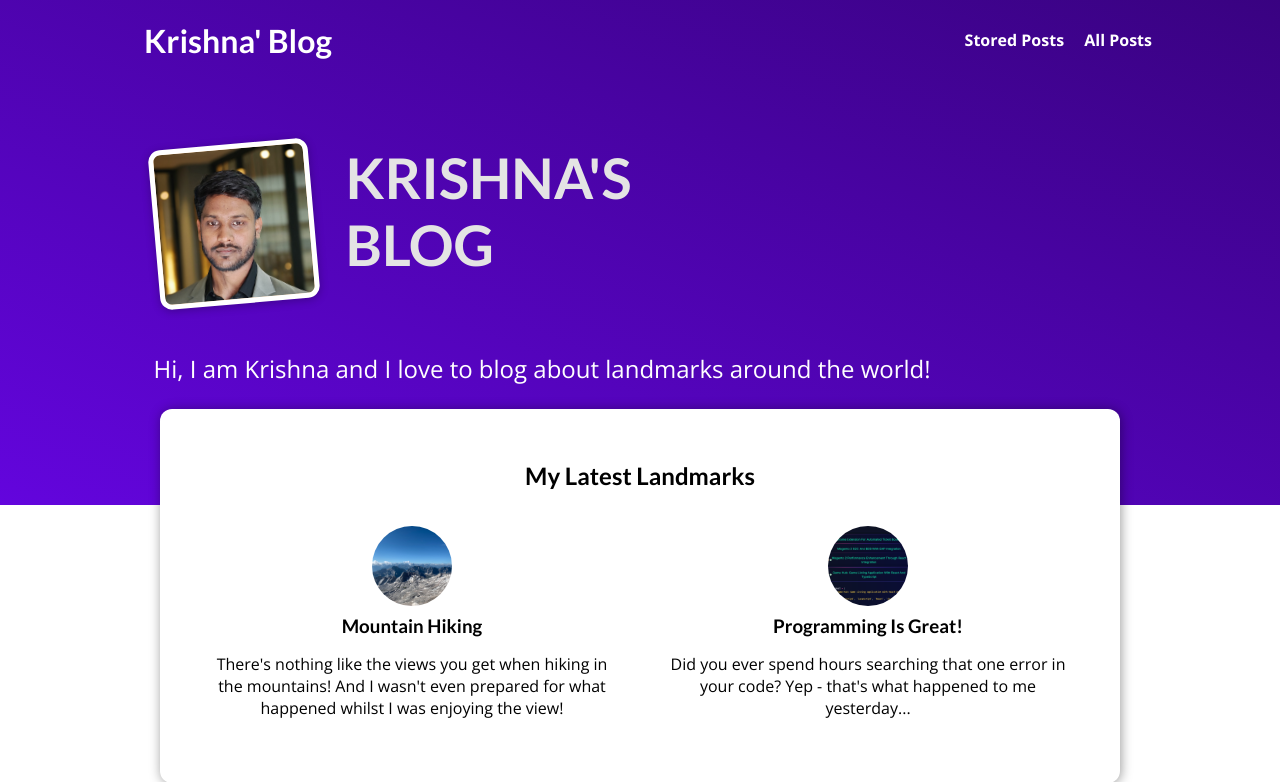
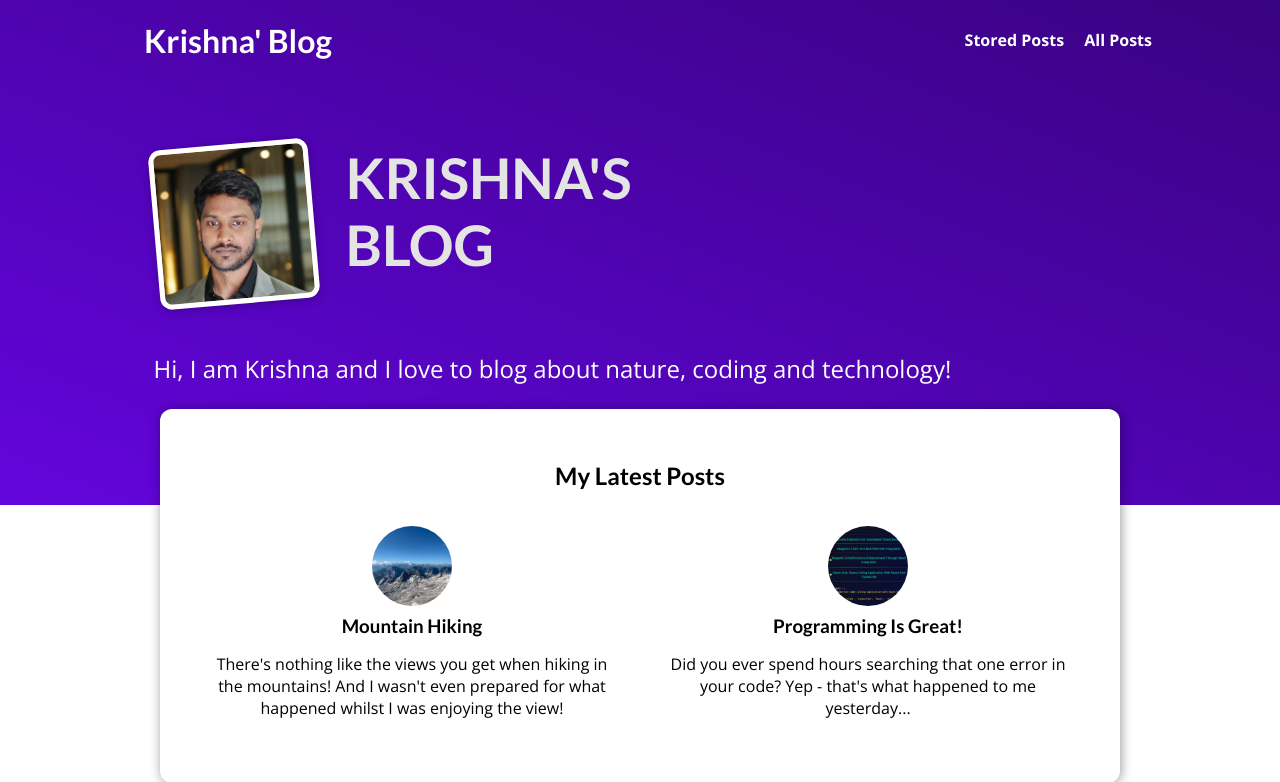
Before and after one commit to krishnamauryadev/my-site, a Django app: page / in a window 1280 px wide. Shown: the top 782 px of the page. Run offline with Django 5.2, Linux system fonts and the light colour scheme; data comes from the database, SQL or seed files in the repository; both versions use the stored data as it was after the commit; parts of the project's set-up code (start-up, migrations or seed data) failed here and were passed over.

Commit message:
change title

```diff
--- a/blog/templates/blog/all-posts.html
+++ b/blog/templates/blog/all-posts.html
@@ -2,7 +2,7 @@
 {% load static %}
 
 {% block title %}
-All Landmarks
+All Blogs
 {% endblock %}
 
 {% block css_files %}
--- a/blog/templates/blog/index.html
+++ b/blog/templates/blog/index.html
@@ -2,7 +2,7 @@
 {% load static %}
 
 {% block title %}
-Landmarks Blog
+Blog
 {% endblock %}
 
 {% block css_files %}
@@ -16,11 +16,11 @@ Landmarks Blog
     <img src="{% static "blog/images/profile.jpg" %}" alt="Krishna - The Author Of This Blog" />
     <h2>KRISHNA'S BLOG</h2>
   </header>
-  <p>Hi, I am Krishna and I love to blog about landmarks around the world!</p>
+  <p>Hi, I am Krishna and I love to blog about nature, coding and technology!</p>
 </section>
 
 <section id="latest-posts">
-  <h2>My Latest Landmarks</h2>
+  <h2>My Latest Posts</h2>
 
   <ul>
     {% for post  in posts %}
```
Also changed, not shown: db.sqlite3.
